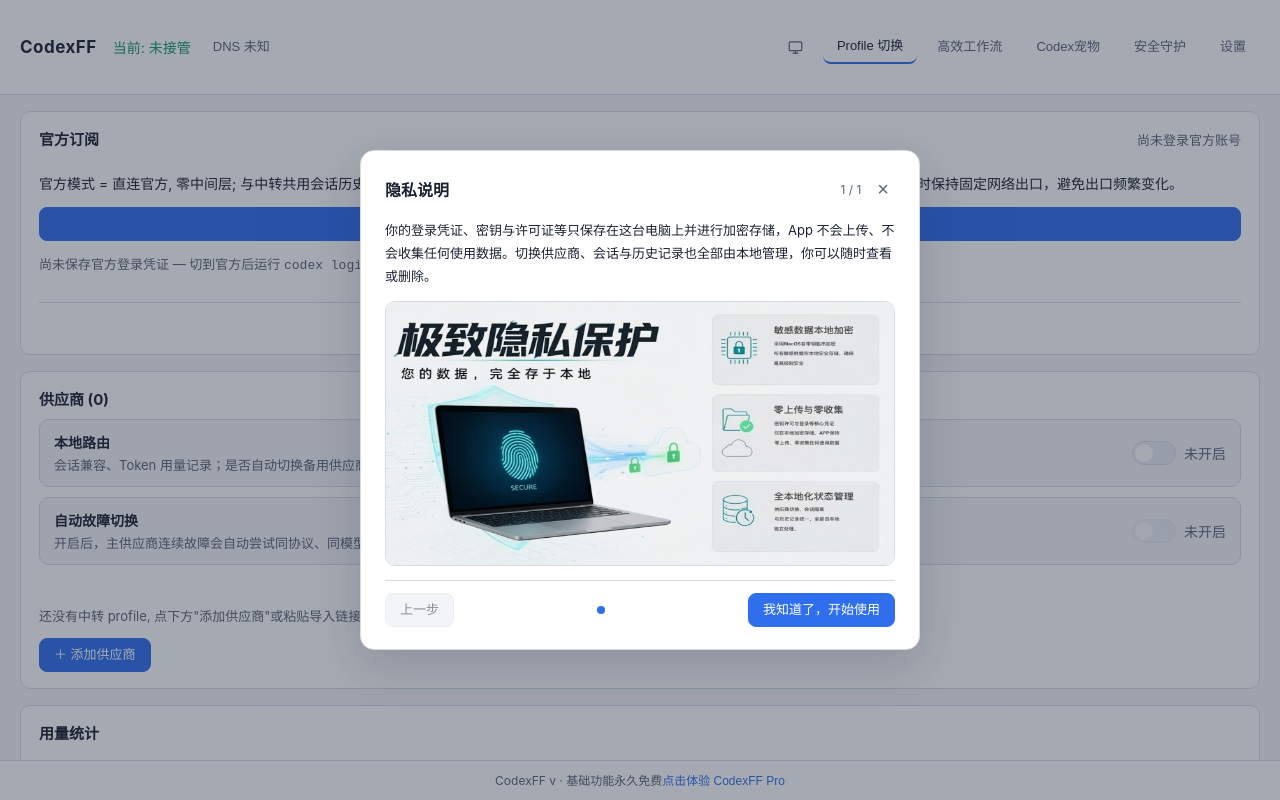
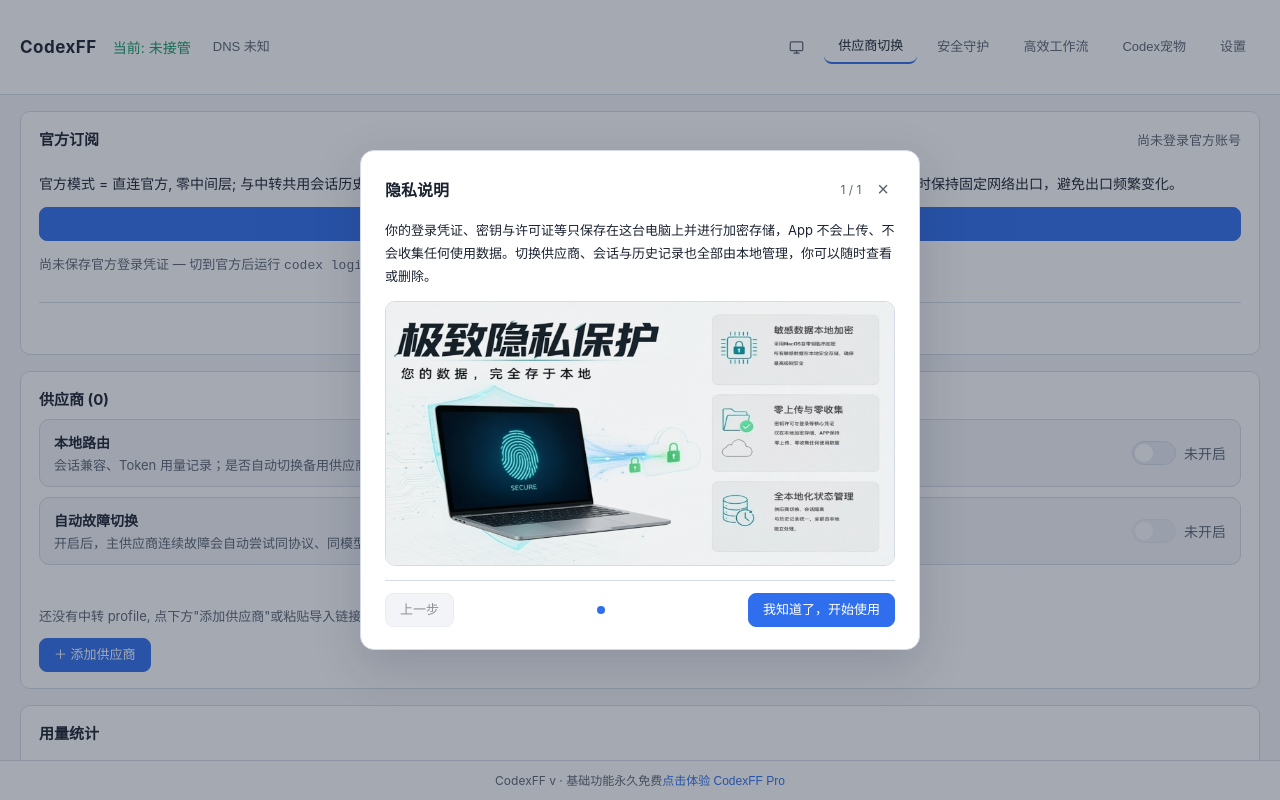
Before and after one commit to etony668/CodexFF, a React (Vite) app: page / in a window 1280 px wide. Built offline with nearby package versions, Linux system fonts and the light colour scheme.

Commit message:
fix: reorder tabs and return home when exit is blocked

```diff
--- a/src/App.tsx
+++ b/src/App.tsx
@@ -329,6 +329,8 @@
   // 退出拦截: 路由开启 + Codex 运行中时，后端阻止退出并显示倒计时提示。
   useEffect(() => {
     const unlisten = listen("exit-blocked", () => {
+      // 退出被拦截时回到供应商切换首页，用户可直接关闭本地路由后重试退出。
+      setTab("profiles");
       showErrorToast(
         "暂时无法退出",
         "Codex 正在使用本地路由。请先完全退出 Codex / ChatGPT 桌面端与命令行，再退出 CodexFF。",
@@ -448,7 +450,13 @@
             className={tab === "profiles" ? "tab active" : "tab"}
             onClick={() => setTab("profiles")}
           >
-            Profile 切换
+            供应商切换
+          </button>
+          <button
+            className={tab === "security" ? "tab active" : "tab"}
+            onClick={() => setTab("security")}
+          >
+            安全守护
           </button>
           <button
             className={tab === "workflow" ? "tab active" : "tab"}
@@ -461,12 +469,6 @@
             onClick={() => setTab("pets")}
           >
             Codex宠物
-          </button>
-          <button
-            className={tab === "security" ? "tab active" : "tab"}
-            onClick={() => setTab("security")}
-          >
-            安全守护
           </button>
           <button
             className={tab === "settings" ? "tab active" : "tab"}
```
